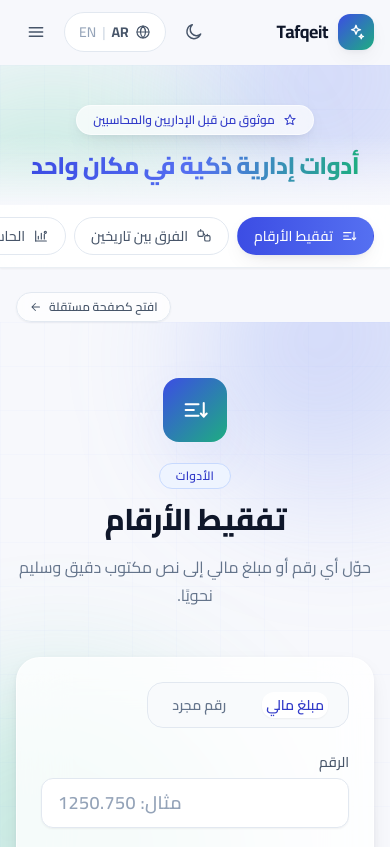
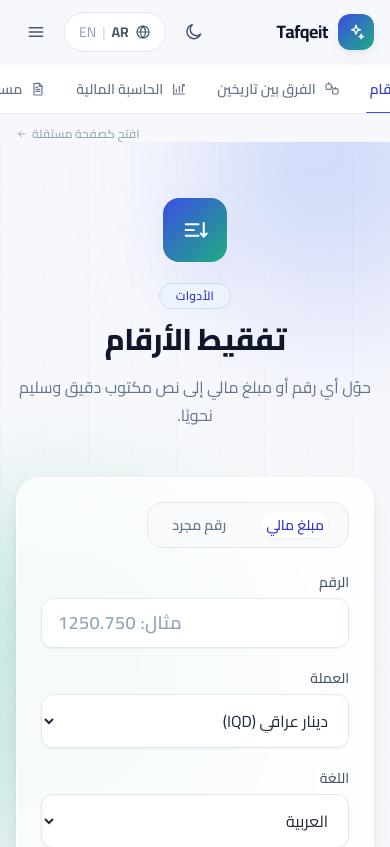
Before and after one commit to goldr45476-glitch/tafqeet, a React (Vite) app: page / in a window 390 px wide. Shown: the top 847 px of the page. Built offline with nearby package versions, Linux system fonts and the light colour scheme.

Commit message:
polish: cleaner tab-style quick-nav, live number-to-words conversion

```diff
--- a/src/components/tools/NumberToWordsTool.tsx
+++ b/src/components/tools/NumberToWordsTool.tsx
@@ -1,4 +1,4 @@
-import React, { useMemo, useState } from 'react';
+import React, { useEffect, useMemo, useState } from 'react';
 import { useLocale } from '../../i18n';
 import { useLocalStorage } from '../../hooks/useLocalStorage';
 import { useToast } from '../../hooks/useToast';
@@ -54,11 +54,40 @@
   const effectiveDecimalPlaces =
     decimalPlacesOverride === 'default' ? (currency?.decimalPlaces ?? 2) : decimalPlacesOverride;
 
-  function runConversion(valueOverride?: string) {
-    const value = valueOverride ?? rawValue;
+  /** Adds a successful result to the recent-conversions list, replacing any earlier entry for the same value/currency instead of duplicating it. */
+  function saveToHistory(value: string, result: ConvertNumberOutcome, currCode: string | null) {
+    if (!result.success) return;
+    const entry: RecentEntry = {
+      id: `${Date.now()}-${Math.random().toString(36).slice(2, 8)}`,
+      rawValue: value,
+      currencyCode: currCode,
+      wordsAr: result.wordsAr,
+      wordsEn: result.wordsEn,
+      createdAt: Date.now(),
+    };
+    setHistory((prev) => {
+      const withoutDuplicate = prev.filter((e) => !(e.rawValue === value && e.currencyCode === currCode));
+      return [entry, ...withoutDuplicate].slice(0, MAX_HISTORY);
+    });
+  }
+
+  /**
+   * Converts live as the user types — no Enter or button press needed. The
+   * result updates on every change; after a short pause (so we're not
+   * logging every half-typed keystroke) a successful result is saved to
+   * Recent Conversions automatically.
+   */
+  useEffect(() => {
+    if (rawValue.trim() === '') {
+      setOutcome(null);
+      setHasSubmitted(false);
+      return;
+    }
+
+    const currCode = mode === 'currency' ? currencyCode : null;
     const result = convertNumberToWords({
-      rawValue: value,
-      currencyCode: mode === 'currency' ? currencyCode : null,
+      rawValue,
+      currencyCode: currCode,
       decimalPlaces: effectiveDecimalPlaces,
       includeSubunit,
       addOnly,
@@ -67,23 +96,16 @@
     setOutcome(result);
     setHasSubmitted(true);
 
-    if (result.success) {
-      const entry: RecentEntry = {
-        id: `${Date.now()}-${Math.random().toString(36).slice(2, 8)}`,
-        rawValue: value,
-        currencyCode: mode === 'currency' ? currencyCode : null,
-        wordsAr: result.wordsAr,
-        wordsEn: result.wordsEn,
-        createdAt: Date.now(),
-      };
-      setHistory((prev) => [entry, ...prev].slice(0, MAX_HISTORY));
-    }
-    return result;
-  }
+    if (!result.success) return;
+    const timer = setTimeout(() => saveToHistory(rawValue, result, currCode), 900);
+    return () => clearTimeout(timer);
+    // eslint-disable-next-line react-hooks/exhaustive-deps
+  }, [rawValue, mode, currencyCode, effectiveDecimalPlaces, includeSubunit, addOnly, onlyPosition]);
 
   function handleSubmit(e: React.FormEvent) {
     e.preventDefault();
-    runConversion();
+    // Result is already live — Enter/the button just saves it to history right away instead of waiting out the debounce.
+    if (outcome) saveToHistory(rawValue, outcome, mode === 'currency' ? currencyCode : null);
   }
 
   function handleClear() {
@@ -102,18 +124,11 @@
   }
 
   function handleReuseEntry(entry: RecentEntry) {
+    // Just restore the inputs — the live-conversion effect above recomputes
+    // and displays the result automatically once these state updates commit.
     setMode(entry.currencyCode ? 'currency' : 'plain');
     if (entry.currencyCode) setCurrencyCode(entry.currencyCode);
     setRawValue(entry.rawValue);
-    const result = convertNumberToWords({
-      rawValue: entry.rawValue,
-      currencyCode: entry.currencyCode,
-      includeSubunit,
-      addOnly,
-      onlyPosition,
-    });
-    setOutcome(result);
-    setHasSubmitted(true);
   }
 
   const primaryWords = outcome?.success ? (displayLanguage === 'ar' ? outcome.wordsAr : outcome.wordsEn) : '';
--- a/src/pages/HomePage.tsx
+++ b/src/pages/HomePage.tsx
@@ -2,9 +2,8 @@
 import { Link } from 'react-router-dom';
 import { useLocale } from '../i18n';
 import Seo from '../components/Seo';
-import BackgroundDecor from '../components/BackgroundDecor';
 import { TOOLS } from '../data/tools';
-import { IconArrowEnd, IconStar } from '../components/icons';
+import { IconArrowEnd } from '../components/icons';
 import NumberToWordsTool from '../components/tools/NumberToWordsTool';
 import DateDifferenceTool from '../components/tools/DateDifferenceTool';
 import FinancialCalculatorTool from '../components/tools/FinancialCalculatorTool';
@@ -15,17 +14,22 @@
   return path.replace('/tools/', '');
 }
 
-/** Small "open as standalone page" link shown at the top of each inline tool section. */
+/**
+ * Small, deliberately understated "open as standalone page" link shown at the
+ * top-end corner of each inline tool section — for people who want to
+ * bookmark or share a direct link to just that one tool. It's plain muted
+ * text (not a bordered pill) so it doesn't compete with the tool itself.
+ */
 function StandaloneLink({ path }: { path: string }) {
   const { t, dir } = useLocale();
   return (
-    <div className="section-container flex justify-end pb-0 pt-6 sm:pt-8">
+    <div className="section-container flex justify-end pb-0 pt-3">
       <Link
         to={path}
-        className="inline-flex items-center gap-1.5 rounded-full border border-slate-200 bg-white/70 px-3 py-1.5 text-xs font-semibold text-slate-600 shadow-sm backdrop-blur transition-colors hover:border-brand-300 hover:text-brand-700 dark:border-white/10 dark:bg-white/5 dark:text-slate-300 dark:hover:border-brand-400/50 dark:hover:text-brand-300"
+        className="inline-flex items-center gap-1 text-xs font-medium text-slate-400 transition-colors hover:text-brand-600 dark:text-slate-500 dark:hover:text-brand-400"
       >
         {t.home.openStandalone}
-        <IconArrowEnd className={`h-3.5 w-3.5 ${dir === 'rtl' ? 'rotate-180' : ''}`} />
+        <IconArrowEnd className={`h-3 w-3 ${dir === 'rtl' ? 'rotate-180' : ''}`} />
       </Link>
     </div>
   );
@@ -68,28 +72,20 @@
     <div>
       <Seo title={t.meta.titleHome} description={t.meta.descriptionHome} />
 
-      {/* ---------------- Minimal intro (kept short on purpose — the first tool must be usable without scrolling) ---------------- */}
-      <section className="relative overflow-hidden pb-6 pt-10 sm:pt-14">
-        <BackgroundDecor variant="compact" />
-        <div className="section-container relative text-center">
-          <span className="animate-fadeInUp glass-panel inline-flex items-center gap-2 rounded-full px-4 py-1.5 text-xs font-semibold text-brand-700 dark:text-brand-300">
-            <IconStar className="h-3.5 w-3.5" />
-            {t.home.badge}
-          </span>
-          <h1
-            className="animate-fadeInUp mt-4 text-2xl font-extrabold leading-tight tracking-tight text-slate-900 dark:text-white sm:text-3xl"
-            style={{ animationDelay: '80ms' }}
-          >
-            <span className="bg-gradient-to-r from-brand-600 via-brand-500 to-accent-500 bg-clip-text text-transparent">
-              {t.home.heroTitle}
-            </span>
-          </h1>
-        </div>
-      </section>
-
-      {/* ---------------- Sticky quick-nav toolbar ---------------- */}
-      <div className="sticky top-16 z-40 border-b border-slate-200/70 bg-white/90 shadow-sm backdrop-blur-xl dark:border-white/10 dark:bg-slate-950/90">
-        <nav className="section-container flex gap-2 overflow-x-auto py-3" aria-label={t.home.quickNavLabel}>
+      {/*
+        Quick-nav: a clean underline-tab bar attached directly under the
+        global Navbar (same background treatment, no floating "card" look)
+        so it reads as one continuous header, not a separate widget. The
+        active tab is marked with a bottom accent bar instead of a filled
+        pill, which keeps the bar visually quiet — its job is wayfinding,
+        not decoration. No hero copy above it: the first tool must be
+        usable the instant the page loads, with zero scrolling or reading.
+      */}
+      <div className="sticky top-16 z-40 border-b border-slate-200/80 bg-white/95 backdrop-blur-xl dark:border-white/10 dark:bg-slate-950/95">
+        <nav
+          className="section-container flex items-center justify-center gap-0.5 overflow-x-auto sm:gap-1"
+          aria-label={t.home.quickNavLabel}
+        >
           {TOOLS.map((tool) => {
             const sectionId = sectionIdFor(tool.path);
             const Icon = tool.icon;
@@ -99,12 +95,20 @@
                 key={tool.id}
                 type="button"
                 onClick={() => scrollToSection(sectionId)}
-                className="chip-toggle shrink-0 whitespace-nowrap"
-                data-active={isActive}
                 aria-current={isActive ? 'true' : undefined}
+                className={`relative flex shrink-0 items-center gap-2 whitespace-nowrap px-3.5 py-3.5 text-sm font-semibold transition-colors sm:px-4 ${
+                  isActive
+                    ? 'text-brand-700 dark:text-brand-300'
+                    : 'text-slate-500 hover:text-slate-800 dark:text-slate-400 dark:hover:text-slate-200'
+                }`}
               >
-                <Icon className="h-4 w-4" />
+                <Icon className="h-4 w-4 shrink-0" />
                 {t.nav[tool.id]}
+                <span
+                  className={`absolute inset-x-2.5 -bottom-px h-0.5 rounded-full bg-gradient-to-r from-brand-600 to-brand-500 transition-opacity ${
+                    isActive ? 'opacity-100' : 'opacity-0'
+                  }`}
+                />
               </button>
             );
           })}
```
